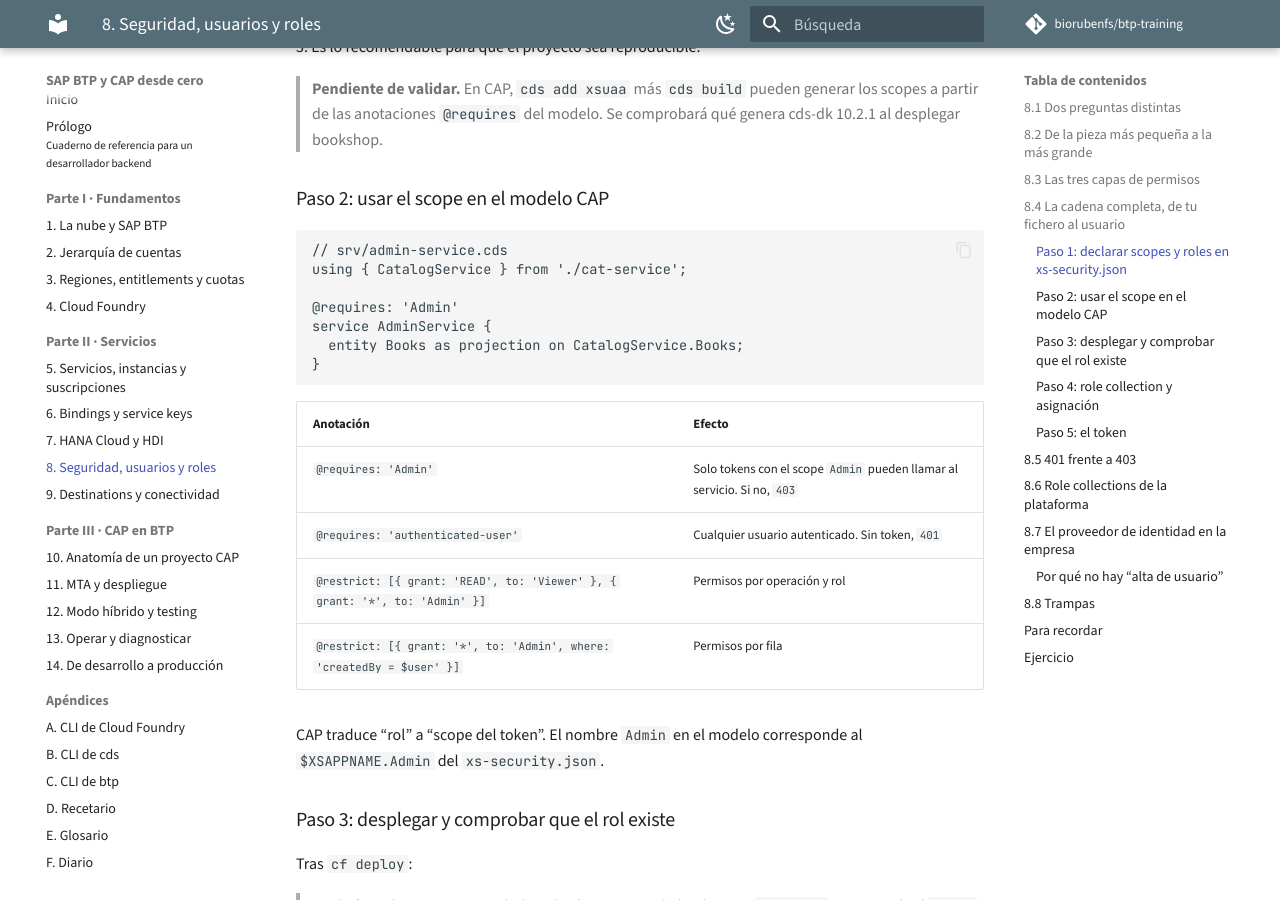
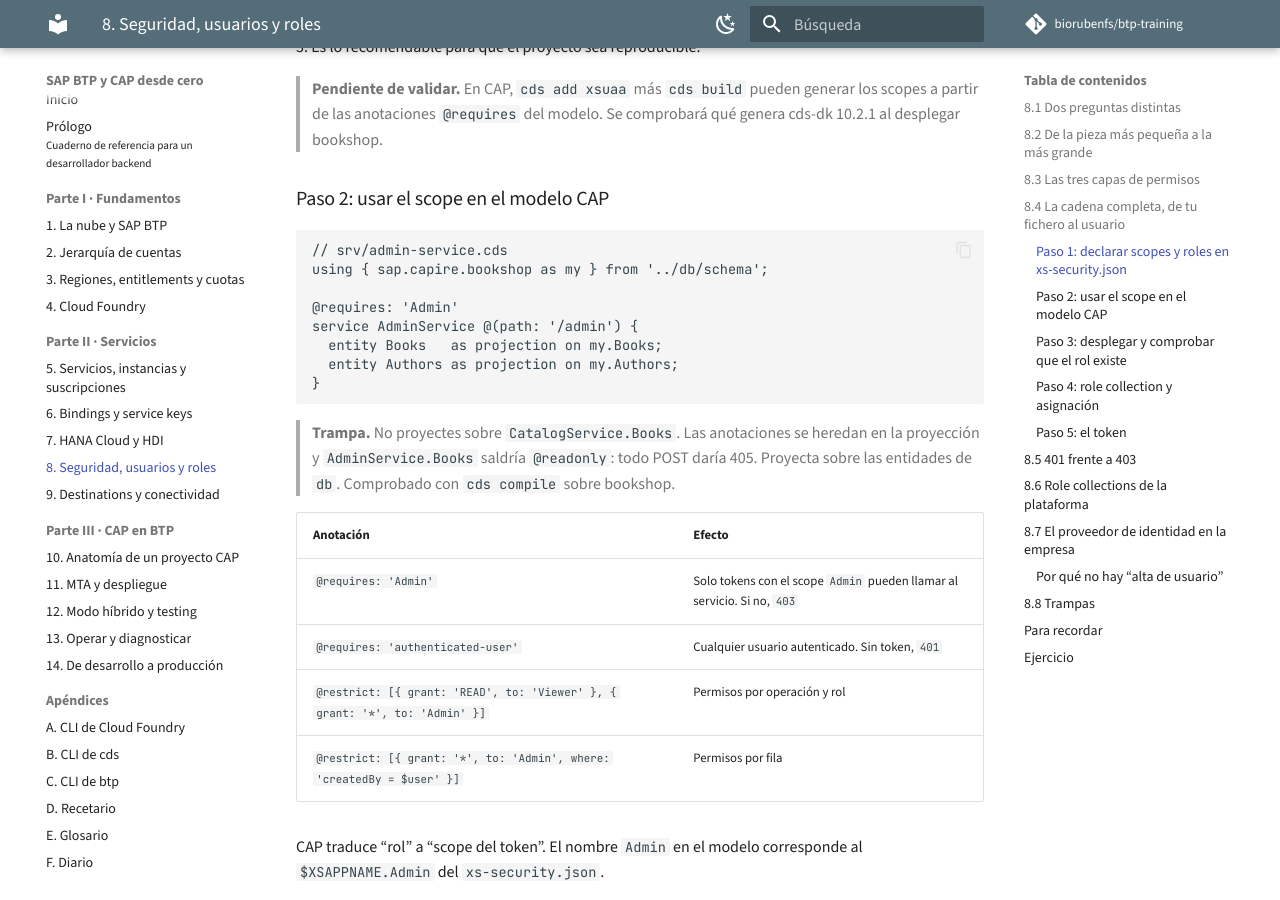
Before and after one commit to biorubenfs/btp-training, an MkDocs documentation site: the page built from libro-btp/08-seguridad-usuarios-y-roles.md, in a window 1280 px wide and 900 px high, scrolled down 2956 px. Built offline with MkDocs 1.6.1 and Material for MkDocs 9.7.7, drawn with Linux system fonts in a browser that asks for light colours; comment, search, counter and statistics services are not loaded.

Commit message:
Capítulo 8 y diario: AdminService proyecta sobre las entidades de db; sobre CatalogService heredaba @readonly
Co-Authored-By: Claude Opus 5.5 <noreply@anthropic.com>

````diff
--- a/libro-btp/08-seguridad-usuarios-y-roles.md
+++ b/libro-btp/08-seguridad-usuarios-y-roles.md
@@ -121,13 +121,19 @@ reproducible.
 
 ```cds
 // srv/admin-service.cds
-using { CatalogService } from './cat-service';
+using { sap.capire.bookshop as my } from '../db/schema';
 
 @requires: 'Admin'
-service AdminService {
-  entity Books as projection on CatalogService.Books;
+service AdminService @(path: '/admin') {
+  entity Books   as projection on my.Books;
+  entity Authors as projection on my.Authors;
 }
 ```
+
+> **Trampa.** No proyectes sobre `CatalogService.Books`. Las anotaciones se
+> heredan en la proyección y `AdminService.Books` saldría `@readonly`: todo
+> POST daría 405. Proyecta sobre las entidades de `db`. Comprobado con
+> `cds compile` sobre bookshop.
 
 | Anotación                        | Efecto                                                                  |
 |----------------------------------|-------------------------------------------------------------------------|
````
Also changed, not shown: libro-btp/A6-apendice-diario.md (+1 -0 lines).
